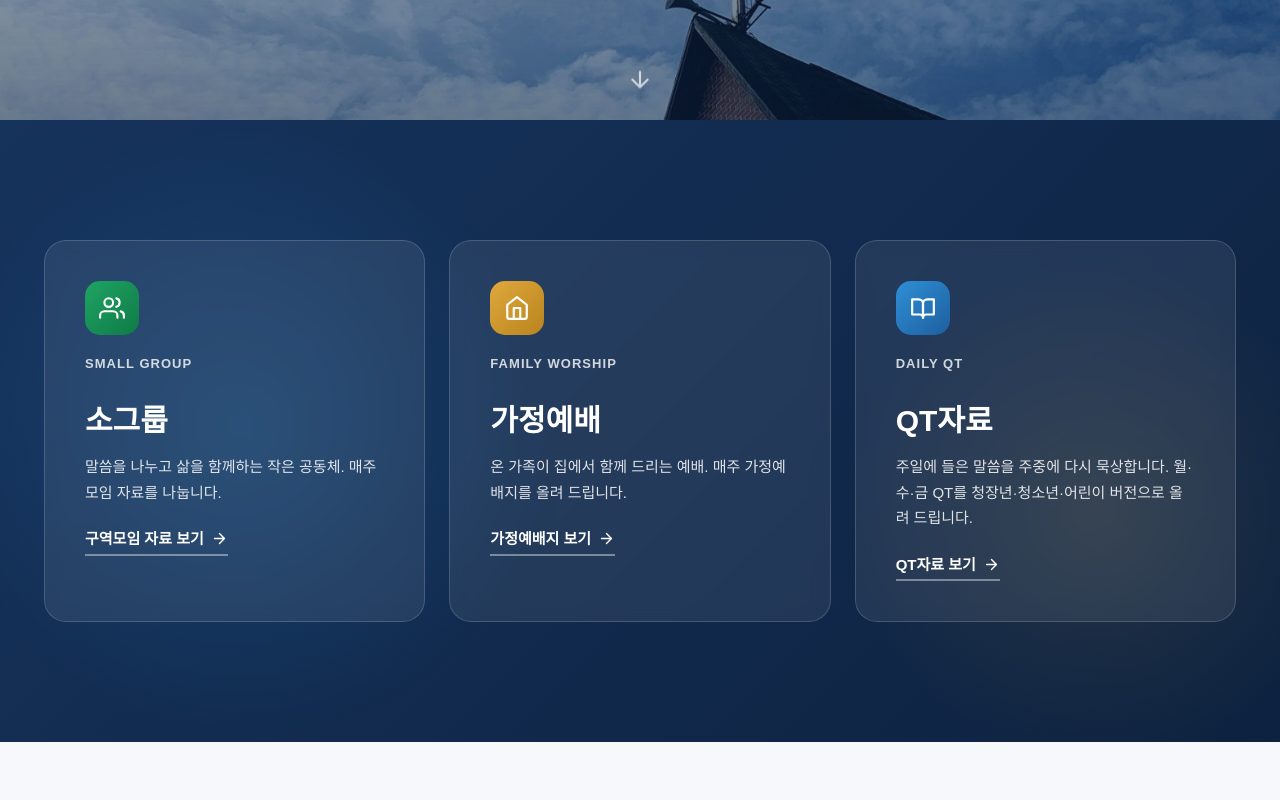
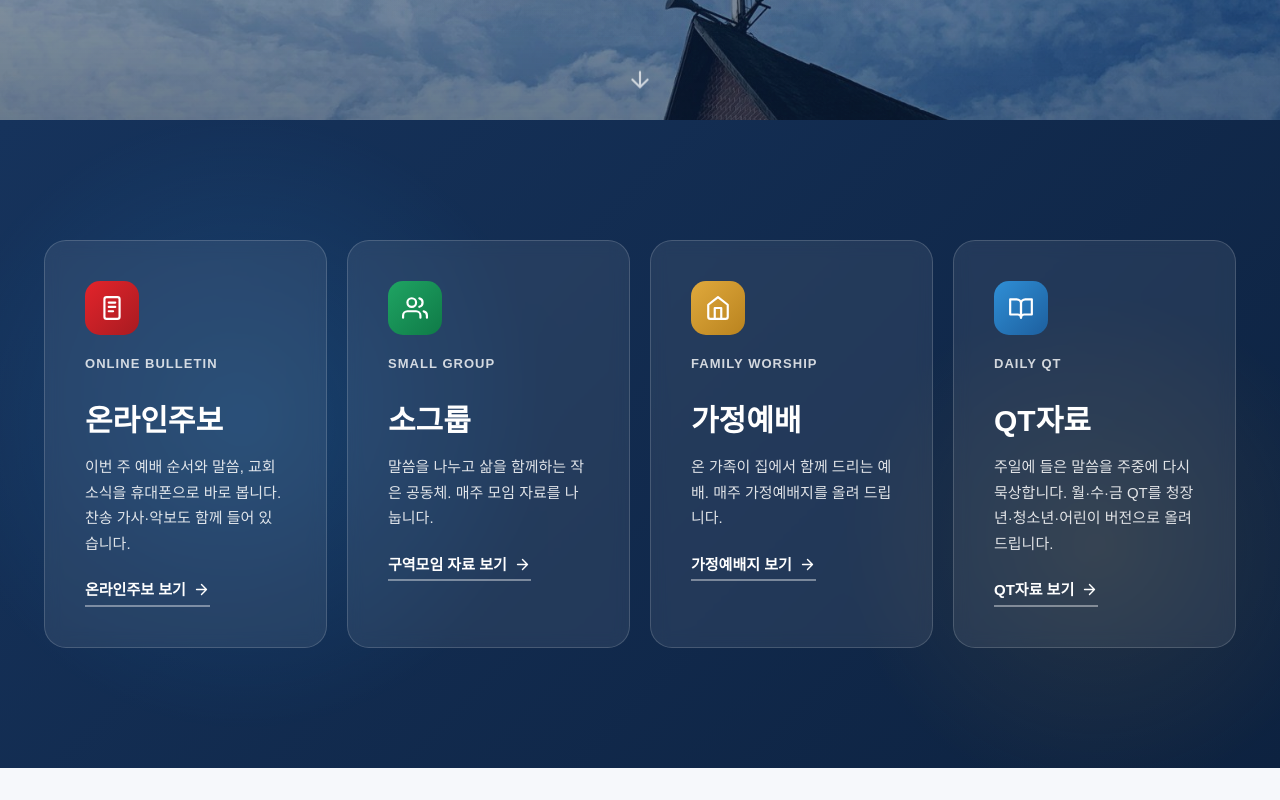
Before and after one commit to jinjungchurch-maker/jinjung, a website: page index.html in a window 1280 px wide. Shown: the part 680-1480 px from the top of the page. Drawn offline with Linux system fonts and the light colour scheme; no server answers; a web font is replaced by a local one.

Commit message:
메인 가운데에 온라인주보 카드 추가 (맨 왼쪽)
온라인주보 · 소그룹 · 가정예배 · QT자료. 넓은 화면 4열, 중간 2열, 휴대폰 1열.

Co-Authored-By: Claude Opus 5 <noreply@anthropic.com>

```diff
--- a/index.html
+++ b/index.html
@@ -94,8 +94,9 @@ section{position:relative;}
 /* 소그룹 · 가정예배 두 배너 */
 .dual{background:linear-gradient(135deg,var(--navy) 0%,var(--navy-d) 100%);color:#fff;position:relative;overflow:hidden;}
 .dual::before{content:"";position:absolute;inset:0;opacity:.5;pointer-events:none;background:radial-gradient(closest-side,rgba(47,143,214,.4),transparent) -10% -30%/620px 620px no-repeat,radial-gradient(closest-side,rgba(224,169,60,.22),transparent) 110% 130%/520px 520px no-repeat;}
-.dual-grid{display:grid;grid-template-columns:repeat(3,1fr);gap:24px;position:relative;}
-@media(max-width:900px){.dual-grid{grid-template-columns:1fr;}}
+.dual-grid{display:grid;grid-template-columns:repeat(4,1fr);gap:20px;position:relative;}
+@media(max-width:1100px){.dual-grid{grid-template-columns:1fr 1fr;}}
+@media(max-width:640px){.dual-grid{grid-template-columns:1fr;}}
 .dual-card{background:rgba(255,255,255,.08);border:1px solid rgba(255,255,255,.16);border-radius:var(--r);padding:clamp(26px,4vw,40px);backdrop-filter:blur(8px);transition:.25s;}
 .dual-card:hover{transform:translateY(-4px);background:rgba(255,255,255,.12);}
 .dual-card .ic{width:54px;height:54px;border-radius:15px;display:grid;place-items:center;margin-bottom:18px;}
@@ -103,6 +104,7 @@ section{position:relative;}
 .dual-card.sg .ic{background:linear-gradient(135deg,var(--green),#0f7a47);}
 .dual-card.fw .ic{background:linear-gradient(135deg,var(--gold),#b9831f);}
 .dual-card.qt .ic{background:linear-gradient(135deg,#2f8fd6,#1d5f9e);}
+.dual-card.jb .ic{background:linear-gradient(135deg,var(--red),#a81b21);}
 .dual-card .lbl{font-size:13px;font-weight:700;letter-spacing:.08em;opacity:.8;}
 .dual-card h3{font-size:clamp(22px,4vw,30px);font-weight:800;margin:4px 0 8px;}
 .dual-card p{opacity:.86;font-size:15px;margin-bottom:20px;}
@@ -246,9 +248,16 @@ section{position:relative;}
   <div class="scroll-ind"><svg viewBox="0 0 24 24" fill="none" stroke="currentColor" stroke-width="2" stroke-linecap="round" stroke-linejoin="round"><path d="M12 5v14M5 12l7 7 7-7"/></svg></div>
 </header>
 
-<!-- 소그룹 · 가정예배 · QT자료 -->
+<!-- 온라인주보 · 소그룹 · 가정예배 · QT자료 -->
 <section class="dual">
   <div class="wrap dual-grid">
+    <div class="dual-card jb reveal">
+      <div class="ic"><svg viewBox="0 0 24 24" fill="none" stroke="currentColor" stroke-width="2" stroke-linecap="round" stroke-linejoin="round"><rect x="5" y="2" width="14" height="20" rx="2"/><path d="M9 7h6M9 11h6M9 15h4"/></svg></div>
+      <p class="lbl">ONLINE BULLETIN</p>
+      <h3>온라인주보</h3>
+      <p>이번 주 예배 순서와 말씀, 교회 소식을 휴대폰으로 바로 봅니다. 찬송 가사·악보도 함께 들어 있습니다.</p>
+      <a class="go" href="jubo/latest.html">온라인주보 보기 <svg viewBox="0 0 24 24" fill="none" stroke="currentColor" stroke-width="2" stroke-linecap="round" stroke-linejoin="round"><path d="M5 12h14M12 5l7 7-7 7"/></svg></a>
+    </div>
     <div class="dual-card sg reveal">
       <div class="ic"><svg viewBox="0 0 24 24" fill="none" stroke="currentColor" stroke-width="2" stroke-linecap="round" stroke-linejoin="round"><path d="M17 21v-2a4 4 0 0 0-4-4H5a4 4 0 0 0-4 4v2"/><circle cx="9" cy="7" r="4"/><path d="M23 21v-2a4 4 0 0 0-3-3.87M16 3.13a4 4 0 0 1 0 7.75"/></svg></div>
       <p class="lbl">SMALL GROUP</p>
```
